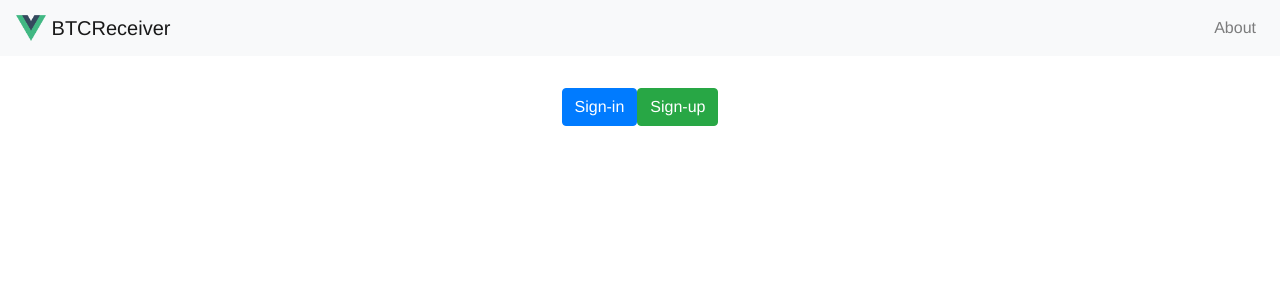
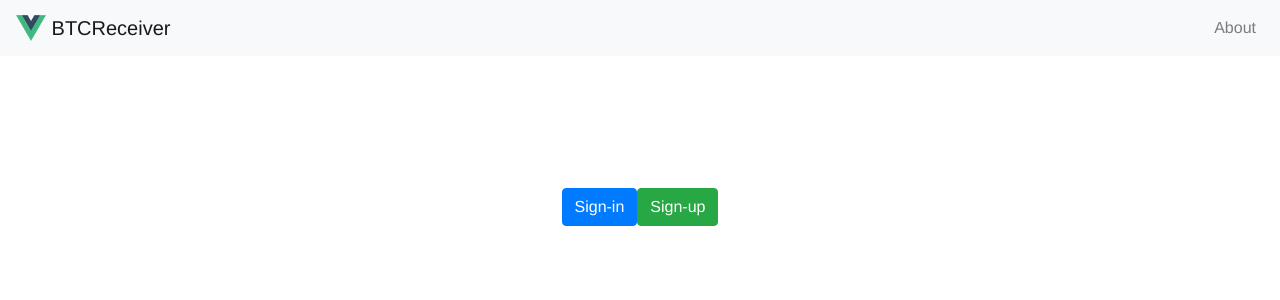
Before and after one commit to unblockteam/btcreceiver, a Vue app: page / in a window 1280 px wide. Shown: the top 300 px of the page. Built offline with nearby package versions, Linux system fonts and the light colour scheme.

Commit message:
Add show btc wallet

```diff
--- a/src/components/Home.vue
+++ b/src/components/Home.vue
@@ -1,9 +1,12 @@
 <template>
   <div class="container">
     <div class="row justify-content-center">
-      <p>Home page</p>
+      <p>Your BTC address:</p>
     </div>
     <div class="row justify-content-center">
+      <p><b>{{ this.user.wallet }}</b></p>
+    </div>
+    <div class="row justify-content-center" style="margin-top: 50px">
       <button type="submit" class="btn btn-secondary" @click="logout">Logout</button>
     </div>
   </div>
--- a/src/components/Index.vue
+++ b/src/components/Index.vue
@@ -2,7 +2,7 @@
   <home v-if="isLoggedIn"/>
   <div class="container" v-else>
     <div class="row justify-content-center">
-      <div>
+      <div style="margin-top: 100px">
         <router-link :to="{ name: 'login' }">
           <button type="button" class="btn btn-primary">Sign-in</button>
         </router-link>
```
